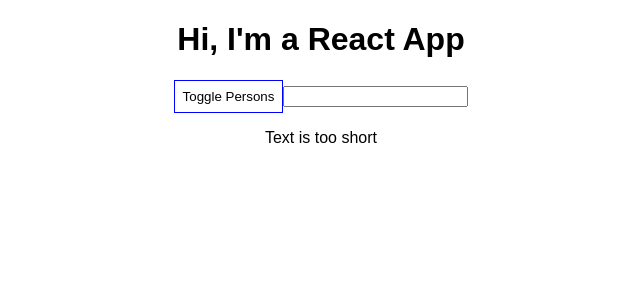
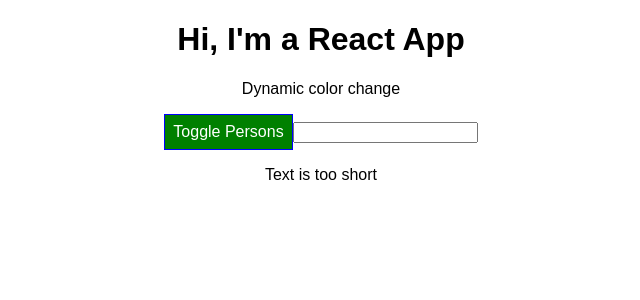
Before and after one commit to OliverHeward/react-guide, a React (Create React App) app: page / in a window 1280 px wide. Shown: the top 300 px of the page, without its empty margins (319-959 px from the left). Built offline with nearby package versions, Linux system fonts and the light colour scheme.

Commit message:
committing before using CSS modules

```diff
--- a/package.json
+++ b/package.json
@@ -3,6 +3,7 @@
   "version": "0.1.0",
   "private": true,
   "dependencies": {
+    "radium": "^0.25.2",
     "react": "^16.8.6",
     "react-dom": "^16.8.6",
     "react-scripts": "1.1.5"
--- a/src/App.css
+++ b/src/App.css
@@ -2,10 +2,10 @@
   text-align: center;
 }
 
-button {
-  background-color: white;
-  font-family: inherit;
-  border: 1px solid blue;
-  padding: 8px;
-  cursor: pointer;
+.red {
+  color: red;
 }
+
+.bold {
+  font-weight: bold;
+}
--- a/src/App.js
+++ b/src/App.js
@@ -64,6 +64,14 @@ class App extends Component {
   }
 
   render() {
+    let style = {
+        backgroundColor: 'green',
+        color: 'white',
+        font: 'inherit',
+        border: '1px solid blue',
+        padding: '8px',
+        cursor: 'pointer',
+    }
     let persons = null;
     const charList = this.state.userInput.split('').map((ch, index )=> {
       return <Char
@@ -85,19 +93,34 @@ class App extends Component {
           })}
         </div>
       );
+
+      style.backgroundColor = 'red';
+    }
+
+    // Turning array of strings into a string.
+    // Assigns both classes together
+    const classes = [];
+
+    if (this.state.persons.length <= 2) {
+      classes.push('red'); // classes = red
+    }
+    if (this.state.persons.length <= 1) {
+      classes.push('bold'); // classes = red bold
     }
 
     return (
       <div className="App">
         <h1>Hi, I'm a React App</h1>
+        <p className={classes.join(' ')}>Dynamic color change</p>
         <button
           onClick={this.togglePersonsHandler}
+          style={style}
           >Toggle Persons</button>
-          <input type="text" onChange={this.inputChangedHandler} value={this.state.userInput}/>
-          <p>{this.state.userInput}</p>
-          <Validation inputLength={this.state.userInput.length}/>
-          {charList}
-          {persons}
+        <input type="text" onChange={this.inputChangedHandler} value={this.state.userInput}/>
+        <p>{this.state.userInput}</p>
+        <Validation inputLength={this.state.userInput.length}/>
+        {charList}
+        {persons}
       </div>
     );
   }
```
Also changed, not shown: 1 other file (tests, documents, lock files or other folders).
